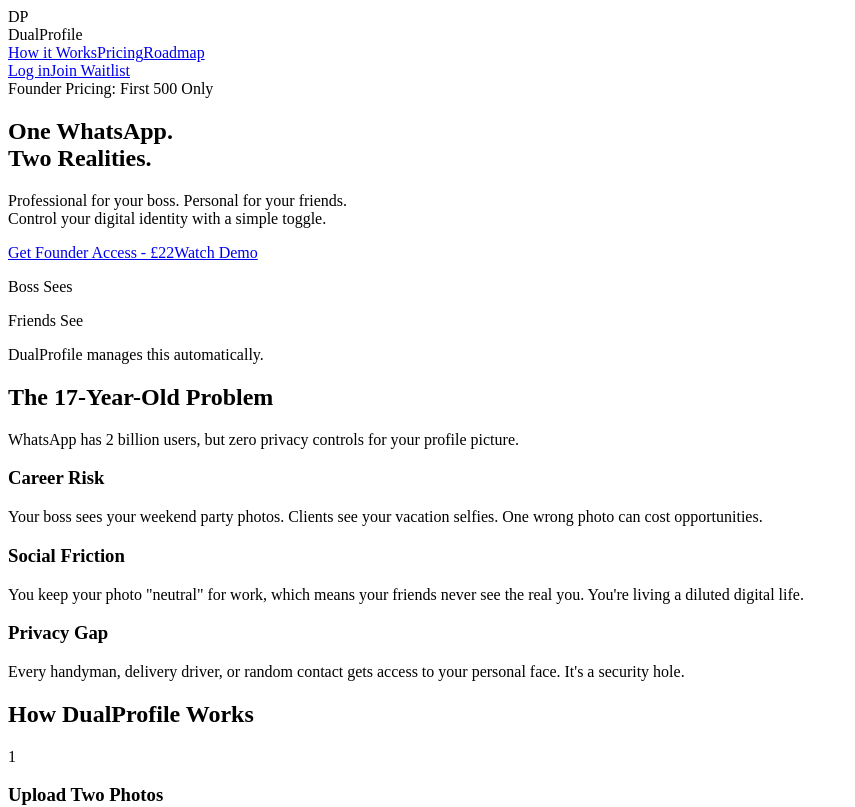
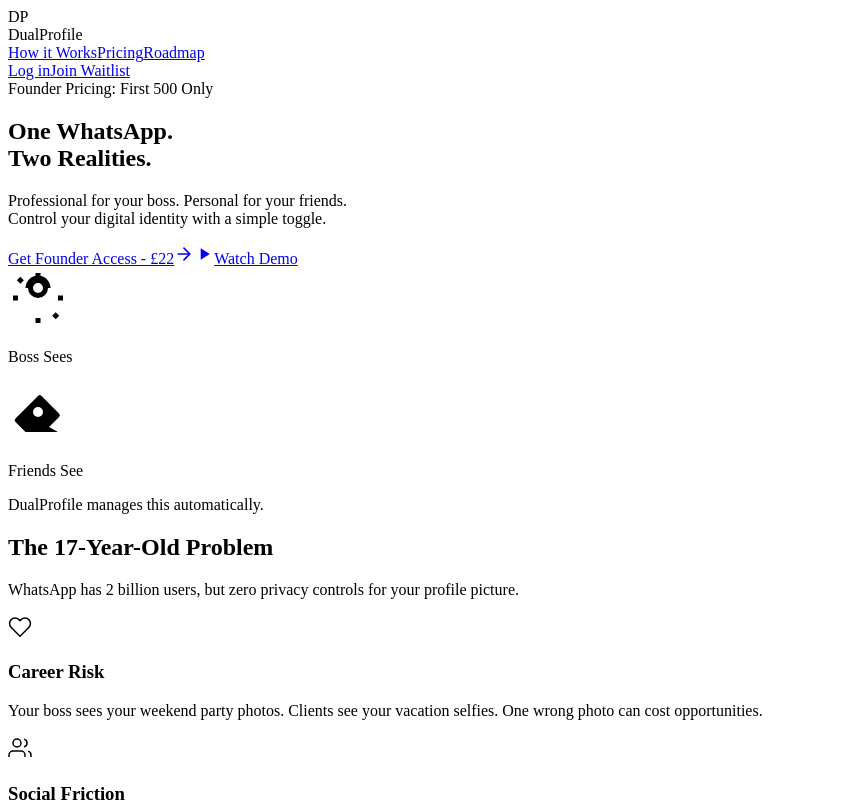
Before and after one commit to JayPlange/dualprofile-landing, a Next.js app: page / in a window 1280 px wide. Shown: the top 807 px of the page, without its empty margins (0-855 px from the left). Built offline with nearby package versions, Linux system fonts and the light colour scheme.

Commit message:
Fix icon display issues with inline SVGs
 Replaced critical iconify-icons with inline SVGs
 Fixed arrow, play, user, glasses, and other key icons
 Ensured icons display properly on all browsers
 Maintained all hover animations and transitions

```diff
--- a/pages/index.tsx
+++ b/pages/index.tsx
@@ -17,7 +17,16 @@ export default function Home() {
         <link href="https://fonts.googleapis.com/css2?family=Inter:wght@300;400;500;600&display=swap" rel="stylesheet" />
 
         {/* Iconify */}
-        <script src="https://code.iconify.design/iconify-icon/1.0.7/iconify-icon.min.js" async />
+        <script src="https://code.iconify.design/iconify-icon/1.0.7/iconify-icon.min.js" />
+        <script dangerouslySetInnerHTML={{
+          __html: `
+            window.addEventListener('load', function() {
+              if (window.IconifyIcon) {
+                window.IconifyIcon.scan();
+              }
+            });
+          `
+        }} />
 
         {/* Tailwind CSS */}
         <script src="https://cdn.tailwindcss.com" async />
@@ -117,10 +126,14 @@ export default function Home() {
                 <div className="flex flex-col sm:flex-row items-center justify-center gap-4 mb-20 relative z-10">
                     <a href="https://wadualpic.lemonsqueezy.com/checkout/buy/b1aa498c-ba28-4e4a-a5b9-ac6ea0b6381c" className="w-full sm:w-auto px-8 py-4 bg-brand hover:bg-brand-dark text-white text-lg font-medium rounded-full transition-all shadow-glow hover:shadow-xl hover:-translate-y-1 flex items-center justify-center gap-2 group">
                         Get Founder Access - £22
-                        <iconify-icon icon="solar:arrow-right-linear" width="20" className="group-hover:translate-x-1 transition-transform"></iconify-icon>
+                        <svg width="20" height="20" viewBox="0 0 24 24" fill="none" className="group-hover:translate-x-1 transition-transform">
+                            <path d="M5 12h14m0 0l-7-7m7 7l-7 7" stroke="currentColor" strokeWidth="2" strokeLinecap="round" strokeLinejoin="round"/>
+                        </svg>
                     </a>
                     <a href="#demo" className="w-full sm:w-auto px-8 py-4 bg-white border border-gray-200 text-dark hover:border-gray-300 hover:bg-gray-50 text-lg font-medium rounded-full transition-all hover:shadow-md hover:-translate-y-1 flex items-center justify-center gap-2">
-                        <iconify-icon icon="solar:play-circle-linear" width="20"></iconify-icon>
+                        <svg width="20" height="20" viewBox="0 0 24 24" fill="currentColor">
+                            <path d="M8 5v14l11-7z"/>
+                        </svg>
                         Watch Demo
                     </a>
                 </div>
@@ -130,11 +143,18 @@ export default function Home() {
                     <div className="bg-gray-50 rounded-2xl border border-gray-200 p-6 shadow-xl">
                          <div className="flex justify-between items-center mb-6">
                             <div className="text-center w-1/2 border-r border-gray-200">
-                                <iconify-icon icon="solar:user-id-bold" className="text-gray-400 text-5xl mb-2"></iconify-icon>
+                                <svg className="text-gray-400 text-5xl mb-2" width="60" height="60" viewBox="0 0 24 24" fill="none" stroke="currentColor" strokeWidth="2">
+                            <circle cx="12" cy="8" r="3"/>
+                            <path d="M16 8v0a4 4 0 0 0-8 0v0"/>
+                            <path d="M12 2v2m0 16v2M4.22 4.22l1.42 1.42m12.72 12.72l1.42 1.42M2 12h2m16 0h2"/>
+                        </svg>
                                 <p className="text-xs font-bold text-gray-500">Boss Sees</p>
                             </div>
                             <div className="text-center w-1/2">
-                                <iconify-icon icon="solar:glasses-bold-duotone" className="text-brand text-5xl mb-2"></iconify-icon>
+                                <svg className="text-brand text-5xl mb-2" width="60" height="60" viewBox="0 0 24 24" fill="currentColor">
+                            <path d="M20 20H7l-4-4a1 1 0 0 1 0-1.414l9-9a1 1 0 0 1 1.414 0l7 7a1 1 0 0 1 0 1.414l-4 4z"/>
+                            <circle cx="12" cy="12" r="2" fill="white"/>
+                        </svg>
                                 <p className="text-xs font-bold text-brand">Friends See</p>
                             </div>
                          </div>
@@ -158,7 +178,9 @@ export default function Home() {
                     {/* Card 1 */}
                     <div className="group bg-white p-8 rounded-2xl border border-gray-100 shadow-sm card-hover-3d transform-style-3d h-full">
                         <div className="w-12 h-12 bg-blue-50 rounded-xl flex items-center justify-center text-blue-600 mb-6 group-hover:scale-110 transition-transform duration-300">
-                            <iconify-icon icon="solar:tie-linear" width="24" strokeWidth="1.5"></iconify-icon>
+                            <svg width="24" strokeWidth="1.5" className="text-blue-600" viewBox="0 0 24 24" fill="none" stroke="currentColor">
+                            <path d="M20.84 4.61a5.5 5.5 0 0 0-7.78 0L12 5.67l-1.06-1.06a5.5 5.5 0 0 0-7.78 7.78l1.06 1.06L12 21.23l7.78-7.78 1.06-1.06a5.5 5.5 0 0 0 0-7.78z"/>
+                        </svg>
                         </div>
                         <h3 className="text-xl font-semibold mb-3 tracking-tight group-hover:text-blue-600 transition-colors">Career Risk</h3>
                         <p className="text-muted leading-relaxed text-sm">Your boss sees your weekend party photos. Clients see your vacation selfies. One wrong photo can cost opportunities.</p>
@@ -167,7 +189,12 @@ export default function Home() {
                     {/* Card 2 */}
                     <div className="group bg-white p-8 rounded-2xl border border-gray-100 shadow-sm card-hover-3d transform-style-3d h-full">
                         <div className="w-12 h-12 bg-purple-50 rounded-xl flex items-center justify-center text-purple-600 mb-6 group-hover:scale-110 transition-transform duration-300">
-                            <iconify-icon icon="solar:users-group-two-rounded-linear" width="24" strokeWidth="1.5"></iconify-icon>
+                            <svg width="24" strokeWidth="1.5" className="text-purple-600" viewBox="0 0 24 24" fill="none" stroke="currentColor">
+                            <path d="M17 21v-2a4 4 0 0 0-4-4H5a4 4 0 0 0-4 4v2"/>
+                            <circle cx="9" cy="7" r="4"/>
+                            <path d="M23 21v-2a4 4 0 0 0-3-3.87"/>
+                            <path d="M16 3.13a4 4 0 0 1 0 7.75"/>
+                        </svg>
                         </div>
                         <h3 className="text-xl font-semibold mb-3 tracking-tight group-hover:text-purple-600 transition-colors">Social Friction</h3>
                         <p className="text-muted leading-relaxed text-sm">You keep your photo "neutral" for work, which means your friends never see the real you. You're living a diluted digital life.</p>
@@ -176,7 +203,9 @@ export default function Home() {
                     {/* Card 3 */}
                     <div className="group bg-white p-8 rounded-2xl border border-gray-100 shadow-sm card-hover-3d transform-style-3d h-full">
                         <div className="w-12 h-12 bg-red-50 rounded-xl flex items-center justify-center text-red-600 mb-6 group-hover:scale-110 transition-transform duration-300">
-                            <iconify-icon icon="solar:shield-warning-linear" width="24" strokeWidth="1.5"></iconify-icon>
+                            <svg width="24" strokeWidth="1.5" className="text-red-600" viewBox="0 0 24 24" fill="none" stroke="currentColor">
+                            <path d="M12 22s8-4 8-10V5l-8-3-8 3v7c0 6 8 10 8 10z"/>
+                        </svg>
                         </div>
                         <h3 className="text-xl font-semibold mb-3 tracking-tight group-hover:text-red-600 transition-colors">Privacy Gap</h3>
                         <p className="text-muted leading-relaxed text-sm">Every handyman, delivery driver, or random contact gets access to your personal face. It's a security hole.</p>
```
